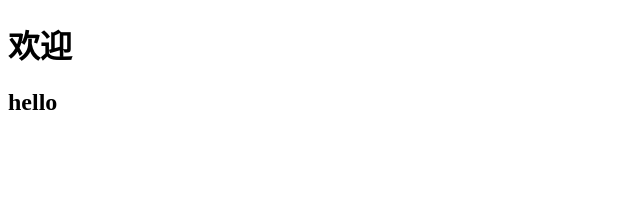
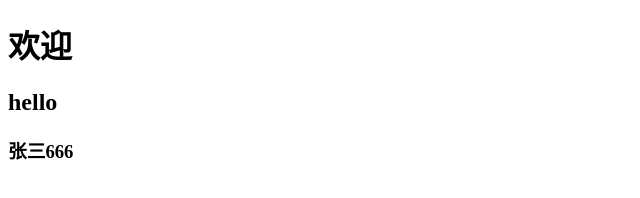
Before and after one commit to leifengyang/hello-git, a plain HTML site: page index.html in a window 1280 px wide. Shown: the whole page, without its empty margins (0-640 px from the left). Drawn offline with Linux system fonts and the light colour scheme.

Commit message:
新增内容

```diff
--- a/index.html
+++ b/index.html
@@ -8,5 +8,6 @@
 <body>
     <h1>欢迎</h1>
     <h2>hello</h2>
+    <h3>张三666</h3>
 </body>
 </html>
```
